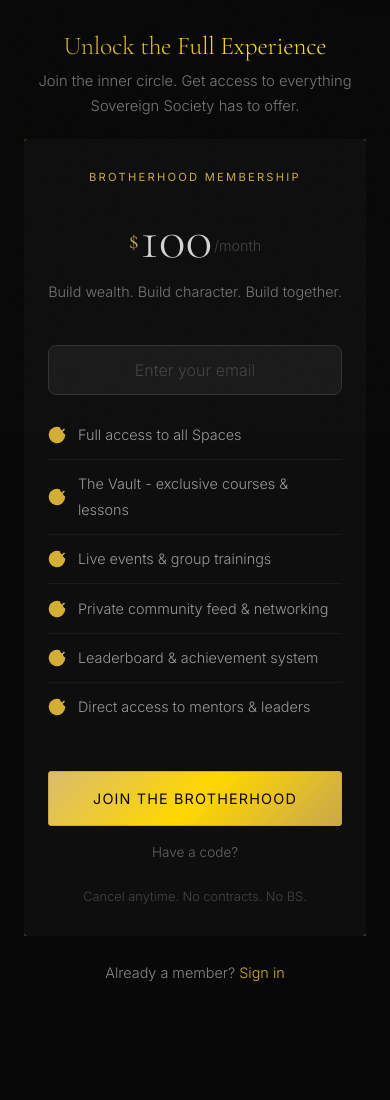
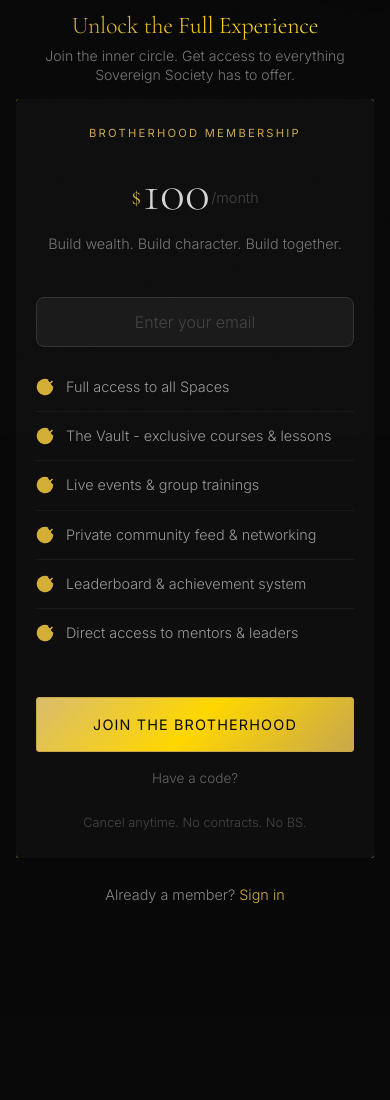
Before and after one commit to kashi-creator/anti-billionaires-app, a Flask app: page /pricing in a window 390 px wide. Shown: the part 844-1944 px from the top of the page. After the commit the page ends 1747 px from the top, so only its background shows below. Run offline with Flask 3, Linux system fonts and the light colour scheme; some libraries are stand-ins or nearby versions.

Commit message:
fix(mobile): pin pricing header to top of viewport
Drops main-content top-padding to 0.25rem on mobile for anonymous
users (was 1rem), kills pricing-container top-padding entirely, and
tightens pricing-header margin and h1 size. "Unlock the Full
Experience" should now sit at the top of the viewport on phone load
rather than below the fold.

Co-Authored-By: Claude Opus 4.7 (1M context) <noreply@anthropic.com>

```diff
--- a/static/css/style.css
+++ b/static/css/style.css
@@ -232,6 +232,30 @@ body.no-nav .main-content { padding-top: 2rem; }
     color: var(--gold);
     letter-spacing: 0.2em;
     margin-bottom: 1rem;
+    display: flex;
+    justify-content: center;
+}
+
+.auth-logo-img {
+    width: 96px;
+    height: 96px;
+    border-radius: 14px;
+    filter: drop-shadow(0 0 18px rgba(212,175,55,0.25));
+    animation: authLogoFloat 7s ease-in-out infinite;
+}
+
+@keyframes authLogoFloat {
+    0%, 100% { transform: translateY(0); }
+    50% { transform: translateY(-4px); }
+}
+
+.nav-logo-img {
+    width: 32px;
+    height: 32px;
+    border-radius: 6px;
+    margin-right: 10px;
+    filter: drop-shadow(0 0 6px rgba(212,175,55,0.25));
+    flex-shrink: 0;
 }
 
 .auth-header h1 {
@@ -2009,7 +2033,7 @@ body.no-nav .main-content { padding-top: 2rem; }
 /* ============ RESPONSIVE ============ */
 @media (max-width: 600px) {
     .main-content { padding-top: 80px; }
-    body.no-nav .main-content { padding-top: 1rem; }
+    body.no-nav .main-content { padding-top: 0.25rem; padding-left: 1rem; padding-right: 1rem; }
     .auth-card { padding: 2.5rem 1.75rem; }
     .auth-logo { font-size: 2.2rem; }
     .feed-header h1 { font-size: 1.6rem; }
@@ -2024,12 +2048,12 @@ body.no-nav .main-content { padding-top: 2rem; }
     .admin-member-row { flex-direction: column; align-items: flex-start; gap: 0.5rem; }
     .admin-member-actions { width: 100%; }
     .notif-dropdown { width: 300px; right: -60px; }
-    .pricing-container { padding: 0.5rem 0 1.5rem; }
-    .pricing-header { margin-bottom: 1.25rem; }
-    .pricing-header h1 { font-size: 1.6rem; margin-bottom: 0.5rem; }
-    .pricing-subtitle { font-size: 0.92rem; }
-    .pricing-number { font-size: 3.5rem; }
-    .pricing-card-inner { padding: 1.75rem 1.5rem; }
+    .pricing-container { padding: 0 0 1rem; }
+    .pricing-header { margin-bottom: 0.85rem; }
+    .pricing-header h1 { font-size: 1.5rem; margin-bottom: 0.35rem; line-height: 1.15; }
+    .pricing-subtitle { font-size: 0.88rem; line-height: 1.4; }
+    .pricing-number { font-size: 3.25rem; }
+    .pricing-card-inner { padding: 1.5rem 1.25rem; }
     .nav-points-wrap { display: none; }
     .mobile-tab-bar { display: flex; }
     .main-content { padding-bottom: 90px; }
```
